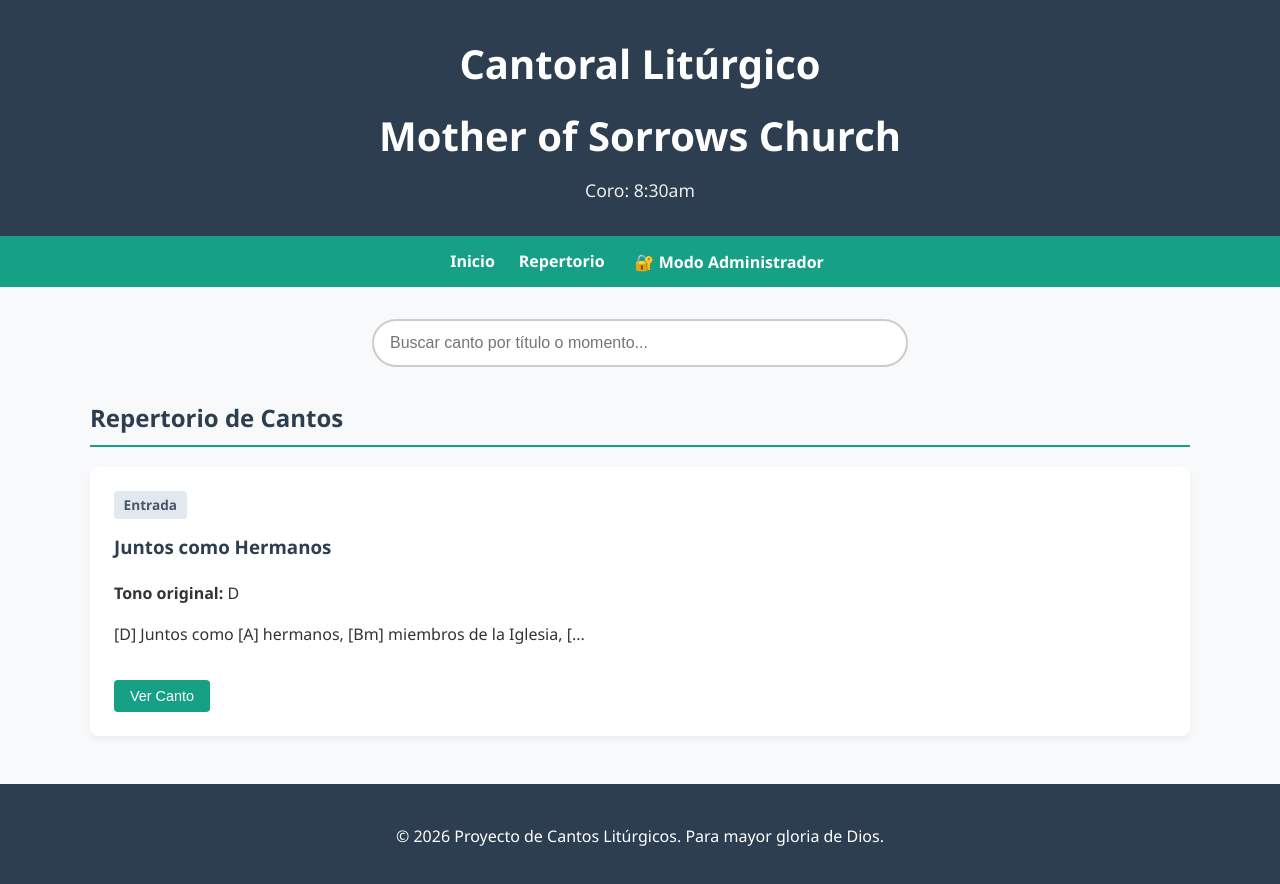
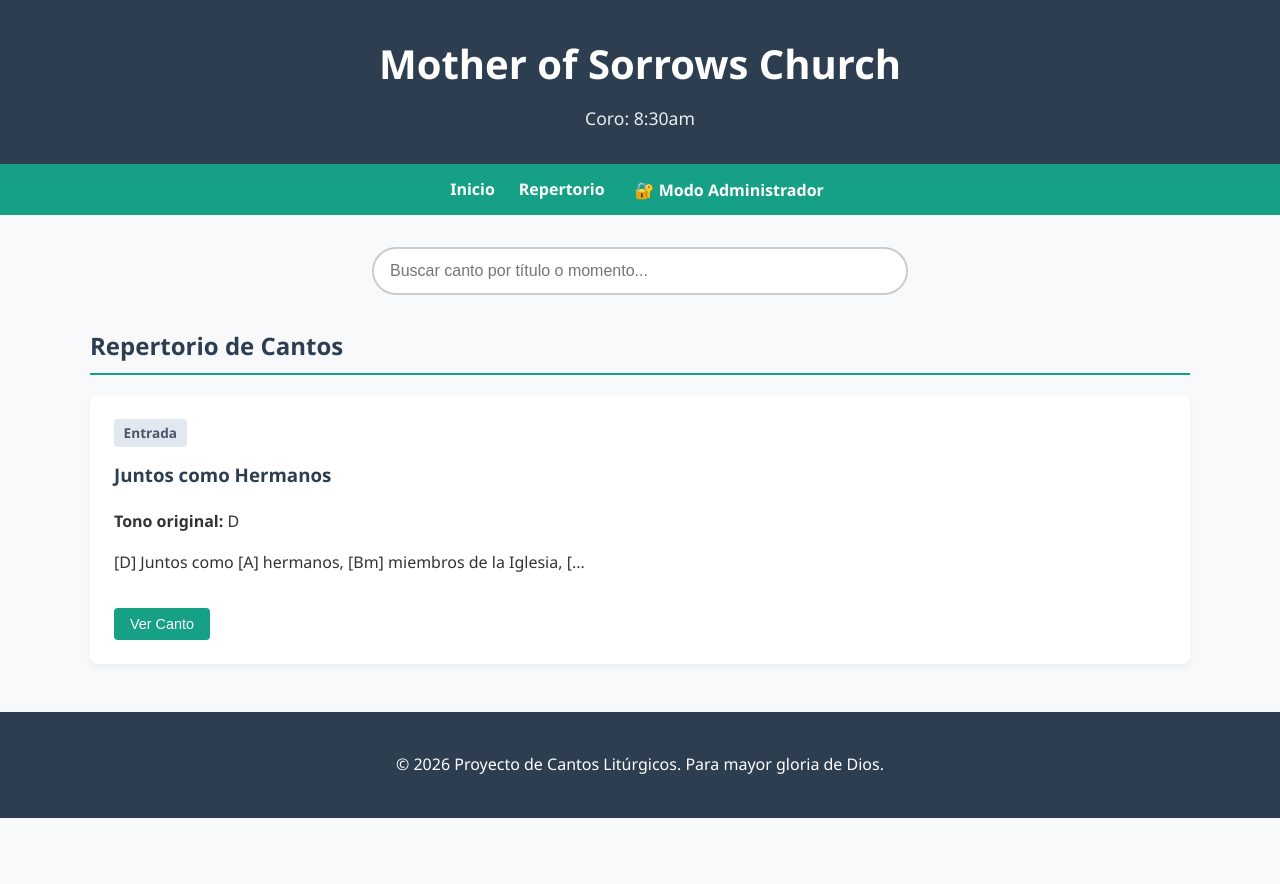
Before and after one commit to oracionkerigma1-star/Church, a plain HTML site: page index.html in a window 1280 px wide. After the commit the page ends 818 px from the top, so only its background shows below. Drawn offline with Linux system fonts and the light colour scheme.

```diff
--- a/index.html
+++ b/index.html
@@ -298,7 +298,6 @@
 <body>
 
     <header>
-        <h1>Cantoral Litúrgico</h1>
         <h1>Mother of Sorrows Church</h1>
         <p>Coro: 8:30am</p>
     </header>
```
